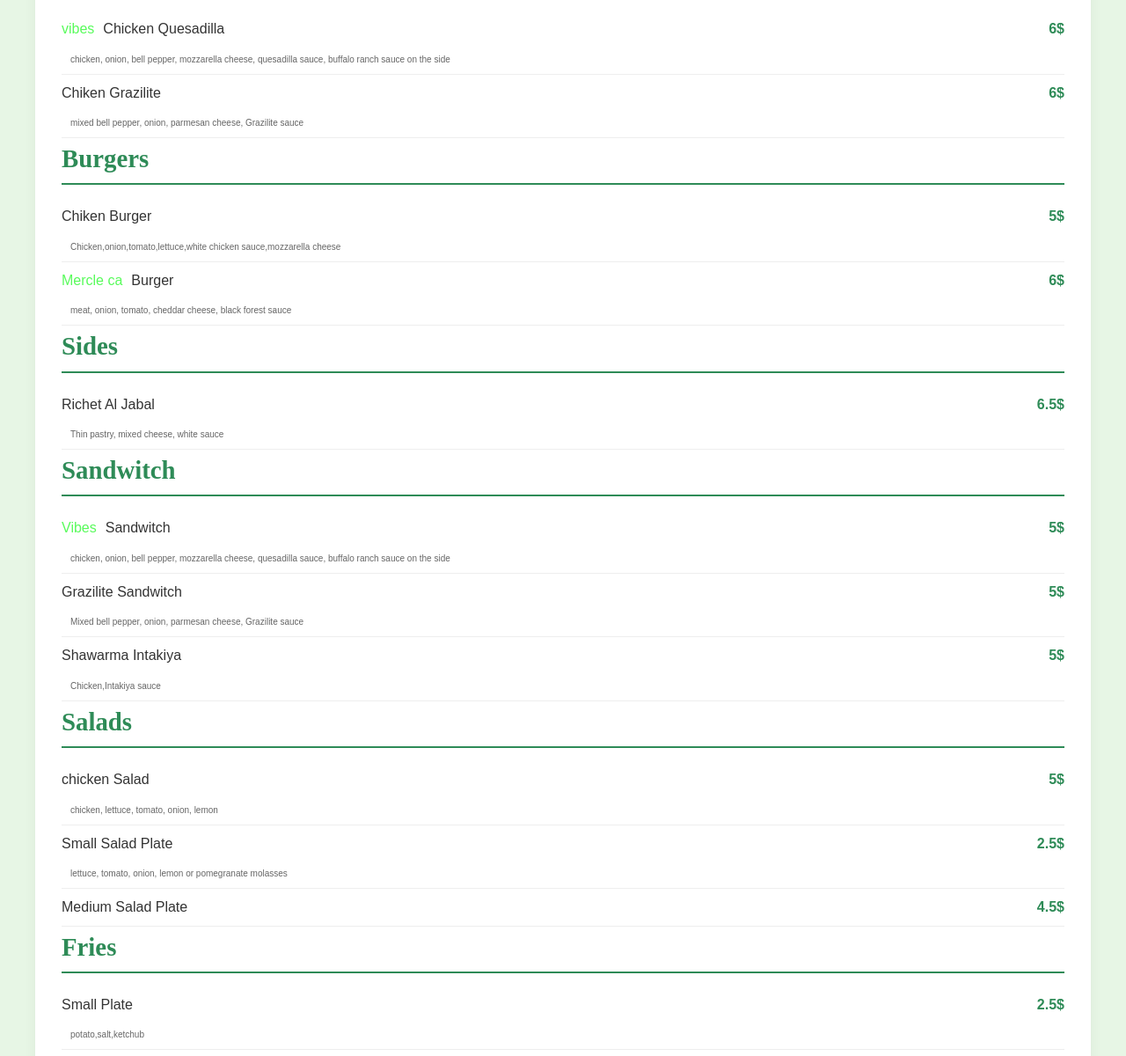
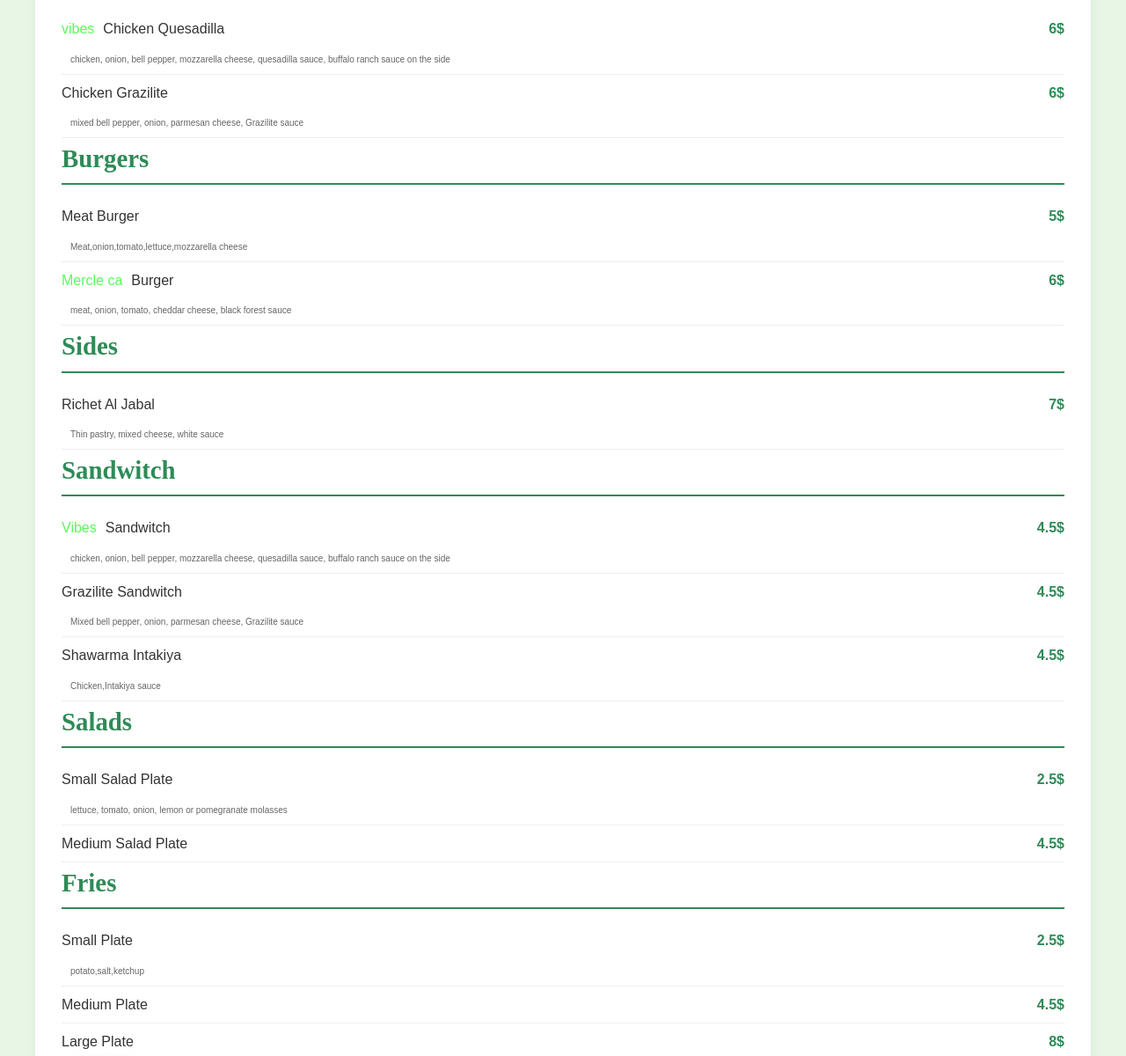
Before and after one commit to rakanzeytouni/menu, a plain HTML site: page index.html in a window 1280 px wide. Shown: the part 507-1707 px from the top of the page at 88% size. Drawn offline with Linux system fonts and the light colour scheme.

Commit message:
fix all the price

```diff
--- a/index.html
+++ b/index.html
@@ -23,7 +23,7 @@
                  <li><b>vibes</b><span class="item-name"> Chicken Quesadilla</span><span class="item-price">6$</span>
                 <p class="ingredients">chicken, onion, bell pepper, mozzarella cheese, quesadilla sauce, buffalo ranch sauce on the side</p>
                 </li>
-                 <li><span class="item-name">Chiken Grazilite</span><span class="item-price">6$</span>
+                 <li><span class="item-name">Chicken Grazilite</span><span class="item-price">6$</span>
             <p class="ingredients">mixed bell pepper, onion, parmesan cheese, Grazilite sauce</p>
             </li>
         </ul>
@@ -35,8 +35,8 @@
             <div class="menu-text">
            <h2>Burgers</h2>
                 <ul>
-                 <li><span class="item-name">Chiken Burger</span><span class="item-price">5$</span>
-                <P class="ingredients">Chicken,onion,tomato,lettuce,white chicken sauce,mozzarella cheese</P>
+                 <li><span class="item-name">Meat Burger</span><span class="item-price">5$</span>
+                <P class="ingredients">Meat,onion,tomato,lettuce,mozzarella cheese</P>
                 </li>
 
   <li><b>Mercle ca</b><span class="item-name">Burger</span><span class="item-price">6$</span>
@@ -50,7 +50,7 @@
             <div class="menu-text">
                 <h2>Sides</h2>
                 <ul>
-                 <li><span class="item-name">Richet Al Jabal</span><span class="item-price">6.5$</span>
+                 <li><span class="item-name">Richet Al Jabal</span><span class="item-price">7$</span>
                 <p class="ingredients">Thin pastry, mixed cheese, white sauce</p>
                 </li>
                 </ul>
@@ -61,13 +61,13 @@
             <div class="menu-text">
             <h2>Sandwitch</h2>
             <ul>
-             <li><b>Vibes</b><span class="item-name">Sandwitch</span><span class="item-price">5$</span>
+             <li><b>Vibes</b><span class="item-name">Sandwitch</span><span class="item-price">4.5$</span>
             <p class="ingredients">chicken, onion, bell pepper, mozzarella cheese, quesadilla sauce, buffalo ranch sauce on the side</p>
             </li>
-  <li><span class="item-name">Grazilite Sandwitch</span><span class="item-price">5$</span>
+  <li><span class="item-name">Grazilite Sandwitch</span><span class="item-price">4.5$</span>
 <p class="ingredients">Mixed bell pepper, onion, parmesan cheese, Grazilite sauce</p>
 </li>
-<li><span class="item-name">Shawarma Intakiya</span><span class="item-price">5$</span>
+<li><span class="item-name">Shawarma Intakiya</span><span class="item-price">4.5$</span>
 <p class="ingredients">Chicken,Intakiya sauce</p>
 </li>
             </ul>
@@ -76,8 +76,6 @@
             <div class="menu-text">
             <h2>Salads</h2>
             <ul>
-             <li><span class="item-name">chicken Salad</span><span class="item-price">5$</span>
-            <p class="ingredients">chicken, lettuce, tomato, onion, lemon</p>
             </li>
   <li><span class="item-name">Small Salad Plate</span><span class="item-price">2.5$</span>
 <p class="ingredients">lettuce, tomato, onion, lemon or pomegranate molasses</p>
@@ -90,12 +88,12 @@
             <h2>Fries</h2>
             <ul>
              <li><span class="item-name">Small Plate</span><span class="item-price">2.5$</span>
-            <p class="ingredients">potato,salt,ketchub</p>
+            <p class="ingredients">potato,salt,ketchup</p>
             </li>
   <li><span class="item-name"> Medium  Plate </span><span class="item-price">4.5$</span>
 
 </li>
-<li><span class="item-name">Large Plate </span><span class="item-price">7.5$</span>
+<li><span class="item-name">Large Plate </span><span class="item-price">8$</span>
 </li>
             </ul>
             </div>
--- a/index2.js
+++ b/index2.js
@@ -44,7 +44,7 @@ function translateAll(toArabic = true) {
         "pomegranate molasses": "دبس رمان",
         "potato": "بطاطا",
         "salt": "ملح",
-        "ketchub": "كاتشب",
+        "ketchup": "كاتشب",
         "or": "أو",
         "on the side": "على الجانب",
         "mixed": "مشكل",
@@ -55,7 +55,9 @@ function translateAll(toArabic = true) {
         "2.5$":"225,000L.L",
         "4.5$":"405,000L.L",
         "6.5$":"585,000L.L",
-        "7.5$":"675,000L.L"
+        "7.5$":"675,000L.L",
+        "8$":"720000L.L",
+        "7$":"630000L.L"
     };
 
     document.querySelectorAll(".ingredients").forEach((p, i) => {
```
